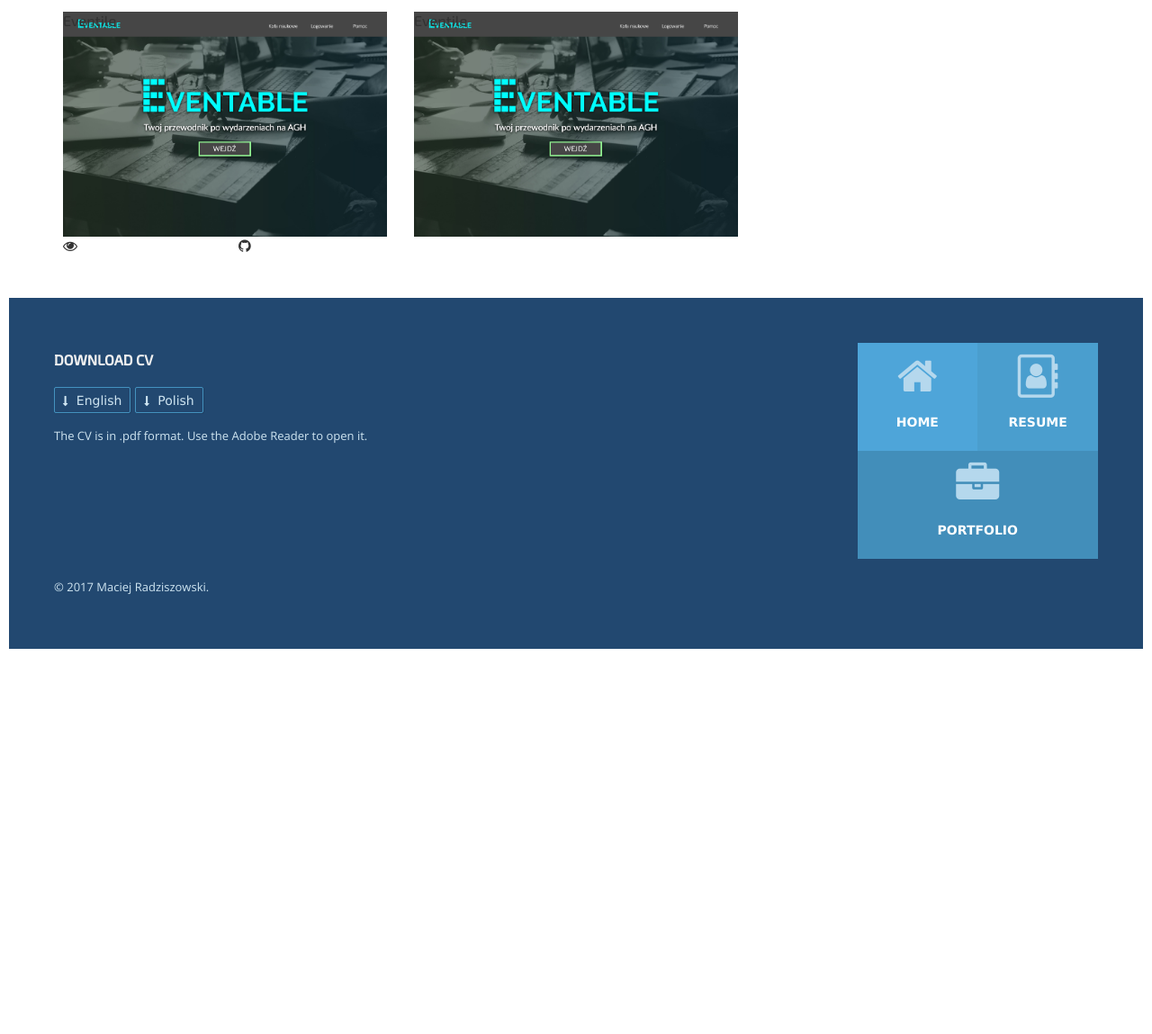
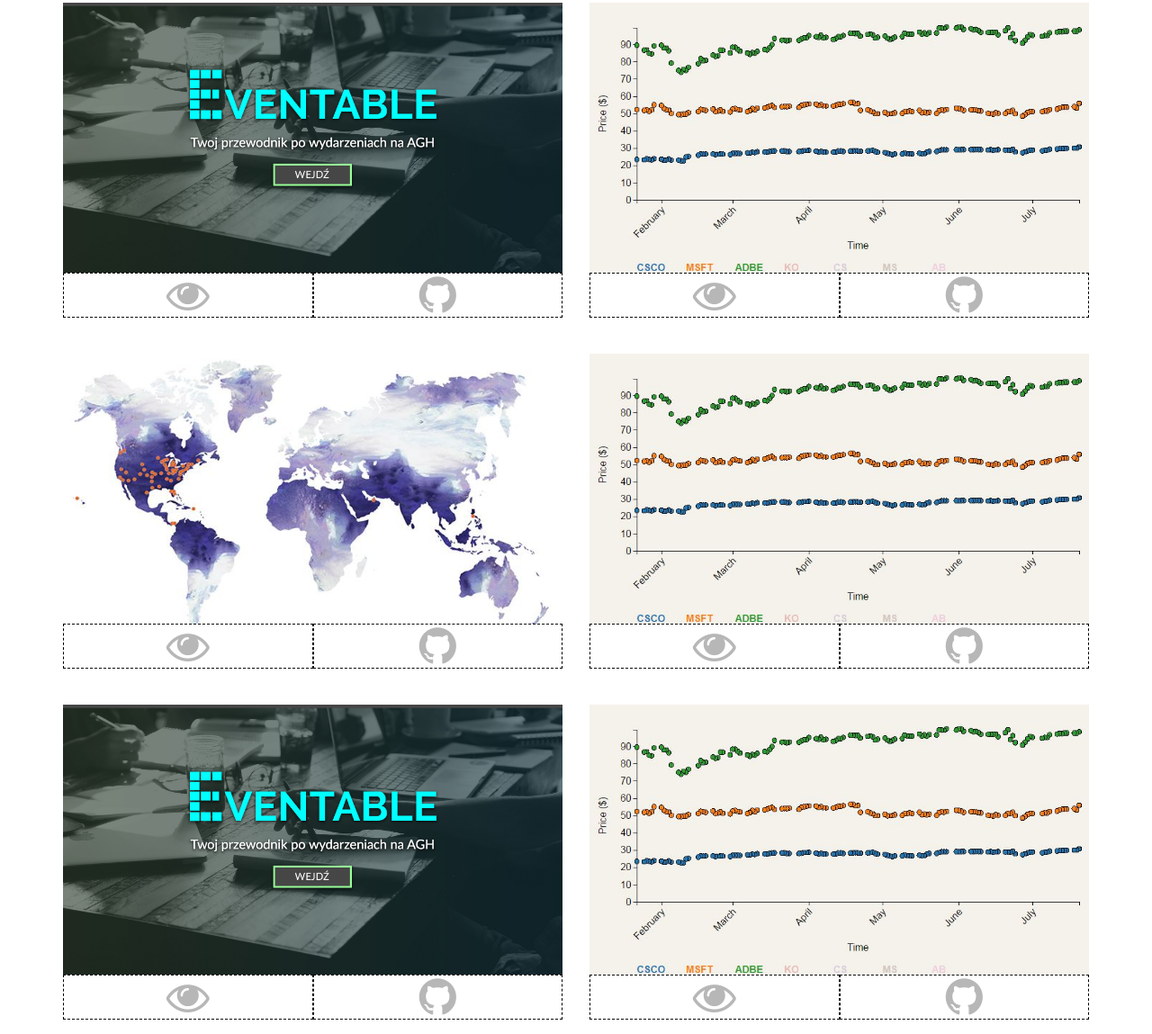
Before and after one commit to voliseq/voliseq.github.io, a website: page index.html in a window 1280 px wide. Shown: the part 683-1832 px from the top of the page at 90% size. Before the commit the page ends 1404 px from the top, so only its background shows below. Drawn offline with nearby package versions, Linux system fonts and the light colour scheme.

Commit message:
portfolio rwd

```diff
--- a/css/custom.css
+++ b/css/custom.css
@@ -630,8 +630,41 @@ footer.dark {
       font-weight: 300; }
     #portfolio .inner-section#page-title p {
       color: #fff; }
-  #portfolio #portfolio-block .project-content {
-    height: 250px;
-    background-image: url("../img/eventile.jpg");
-    background-size: cover;
-    background-position: center center; }
+  #portfolio #portfolio-block .project {
+    margin-bottom: 40px; }
+    #portfolio #portfolio-block .project:nth-last-of-type(-n+2) {
+      margin-bottom: 0; }
+    #portfolio #portfolio-block .project .project-content {
+      height: 300px;
+      background-size: cover;
+      background-position: center center; }
+      #portfolio #portfolio-block .project .project-content.eventile {
+        background-image: url("../img/eventile.jpg"); }
+      #portfolio #portfolio-block .project .project-content.charts {
+        background-image: url("../img/charts.jpg"); }
+      #portfolio #portfolio-block .project .project-content.ihs {
+        background-image: url("../img/ihs.jpg"); }
+      #portfolio #portfolio-block .project .project-content:hover {
+        opacity: .8; }
+  #portfolio #portfolio-block .icons-row {
+    text-align: center; }
+    #portfolio #portfolio-block .icons-row .icon {
+      transition: all 1s ease;
+      cursor: pointer;
+      border: 1px dashed black; }
+      #portfolio #portfolio-block .icons-row .icon a {
+        color: #b7b7b7; }
+    #portfolio #portfolio-block .icons-row .icon:hover {
+      background-color: #b7b7b7; }
+      #portfolio #portfolio-block .icons-row .icon:hover a {
+        color: #fff; }
+  @media only screen and (max-width: 992px) {
+    #portfolio #portfolio-block .project {
+      padding: 0; }
+      #portfolio #portfolio-block .project:nth-last-of-type(-n+2) {
+        margin-bottom: 40px; }
+      #portfolio #portfolio-block .project:last-of-type {
+        margin-bottom: 0; } }
+  @media only screen and (max-width: 600px) {
+    #portfolio .inner-section {
+      padding: 45px 15px; } }
--- a/sass/portfolio.scss
+++ b/sass/portfolio.scss
@@ -1,4 +1,4 @@
-#portfolio{
+#portfolio {
     a {
         transition: all 0.3s ease;
         text-decoration: none;
@@ -20,12 +20,73 @@
         @include page-title();
     }
 
-    #portfolio-block{
-        .project-content{
-            height: 250px;
-            background-image: url('../img/eventile.jpg');
-            background-size: cover;
-            background-position: center center;
+    #portfolio-block {
+        .project {
+            margin-bottom: 40px;
+            &:nth-last-of-type(-n+2) {
+                margin-bottom: 0;
+            }
+            .project-content {
+                height: 300px;
+                background-size: cover;
+                background-position: center center;
+                &.eventile {
+                    background-image: url('../img/eventile.jpg');
+                }
+                &.charts {
+                    background-image: url('../img/charts.jpg');
+                }
+                &.ihs {
+                    background-image: url('../img/ihs.jpg');
+                }
+                &:hover {
+                    opacity: .8;
+                }
+            }
+
+        }
+
+        .icons-row {
+            text-align: center;
+            .icon {
+                transition: all 1s ease;
+
+                cursor: pointer;
+                border: 1px dashed black;
+
+                a {
+                    color: $portfolio-icons-color;
+                }
+
+            }
+
+            .icon:hover {
+                background-color: $portfolio-icons-color;
+
+                a {
+                    color: $white-font;
+                }
+
+            }
+        }
+    }
+
+    @media only screen and (max-width: 992px) {
+
+        #portfolio-block .project{
+            &:nth-last-of-type(-n+2) {
+                margin-bottom: 40px;
+            }
+            &:last-of-type{
+                margin-bottom: 0;
+            }
+            padding: 0;
+        }
+    }
+
+    @media only screen and (max-width: 600px) {
+        .inner-section {
+            padding: 45px 15px;
         }
     }
 
--- a/templates/portfolio.html
+++ b/templates/portfolio.html
@@ -26,25 +26,81 @@
     <section id="portfolio-block" class="inner-section">
 
         <div class="container-fluid nopadding">
-            <div class="col-sm-4 col-md-4 project">
-                <div class="project-content">
-                    <h4 class="project-title">Eventile</h4>
-                </div>
-                <div class="row">
-                    <div class="col-sm-6 link">
-                        <i class="fa fa-eye" aria-hidden="true"></i>
+
+            <div class="col-xs-12 col-md-6 project">
+                <div class="project-content eventile"></div>
+                <div class="row row-no-padding icons-row">
+                    <div class="col-xs-6 icon icon-link nopadding">
+                        <a href=""><i class="fa fa-eye fa-3x" aria-hidden="true"></i></a>
                     </div>
-                    <div class="col-sm-6 github">
-                        <i class="fa fa-github" aria-hidden="true"></i>
+                    <div class="col-xs-6 icon icon-github nopadding">
+                        <a href=""><i class="fa fa-github fa-3x" aria-hidden="true"></i></a>
                     </div>
                 </div>
             </div>
 
-            <div class="col-sm-4 col-md-4 project">
-                <div class="project-content">
-                    <h4 class="project-title">Eventile</h4>
+            <div class="col-xs-12 col-md-6 project">
+                <div class="project-content charts"></div>
+                <div class="row row-no-padding icons-row">
+                    <div class="col-xs-6 icon icon-link nopadding">
+                        <a href=""><i class="fa fa-eye fa-3x" aria-hidden="true"></i></a>
+                    </div>
+                    <div class="col-xs-6 icon icon-github nopadding">
+                        <a href=""><i class="fa fa-github fa-3x" aria-hidden="true"></i></a>
+                    </div>
                 </div>
             </div>
+
+
+            <div class="col-xs-12 col-md-6 project">
+                <div class="project-content ihs"></div>
+                <div class="row row-no-padding icons-row">
+                    <div class="col-xs-6 icon icon-link nopadding">
+                        <a href=""><i class="fa fa-eye fa-3x" aria-hidden="true"></i></a>
+                    </div>
+                    <div class="col-xs-6 icon icon-github nopadding">
+                        <a href=""><i class="fa fa-github fa-3x" aria-hidden="true"></i></a>
+                    </div>
+                </div>
+            </div>
+
+            <div class="col-xs-12 col-md-6 project">
+                <div class="project-content charts"></div>
+                <div class="row row-no-padding icons-row">
+                    <div class="col-xs-6 icon icon-link nopadding">
+                        <a href=""><i class="fa fa-eye fa-3x" aria-hidden="true"></i></a>
+                    </div>
+                    <div class="col-xs-6 icon icon-github nopadding">
+                        <a href=""><i class="fa fa-github fa-3x" aria-hidden="true"></i></a>
+                    </div>
+                </div>
+            </div>
+
+
+            <div class="col-xs-12 col-md-6 project">
+                <div class="project-content eventile"></div>
+                <div class="row row-no-padding icons-row">
+                    <div class="col-xs-6 icon icon-link nopadding">
+                        <a href=""><i class="fa fa-eye fa-3x" aria-hidden="true"></i></a>
+                    </div>
+                    <div class="col-xs-6 icon icon-github nopadding">
+                        <a href=""><i class="fa fa-github fa-3x" aria-hidden="true"></i></a>
+                    </div>
+                </div>
+            </div>
+
+            <div class="col-xs-12 col-md-6 project">
+                <div class="project-content charts"></div>
+                <div class="row row-no-padding icons-row">
+                    <div class="col-xs-6 icon icon-link nopadding">
+                        <a href=""><i class="fa fa-eye fa-3x" aria-hidden="true"></i></a>
+                    </div>
+                    <div class="col-xs-6 icon icon-github nopadding">
+                        <a href=""><i class="fa fa-github fa-3x" aria-hidden="true"></i></a>
+                    </div>
+                </div>
+            </div>
+
         </div>
 
 
```
Also changed, not shown: sass/style.scss (+13 -2 lines), img/charts.JPG (added), img/ihs.JPG (added).
